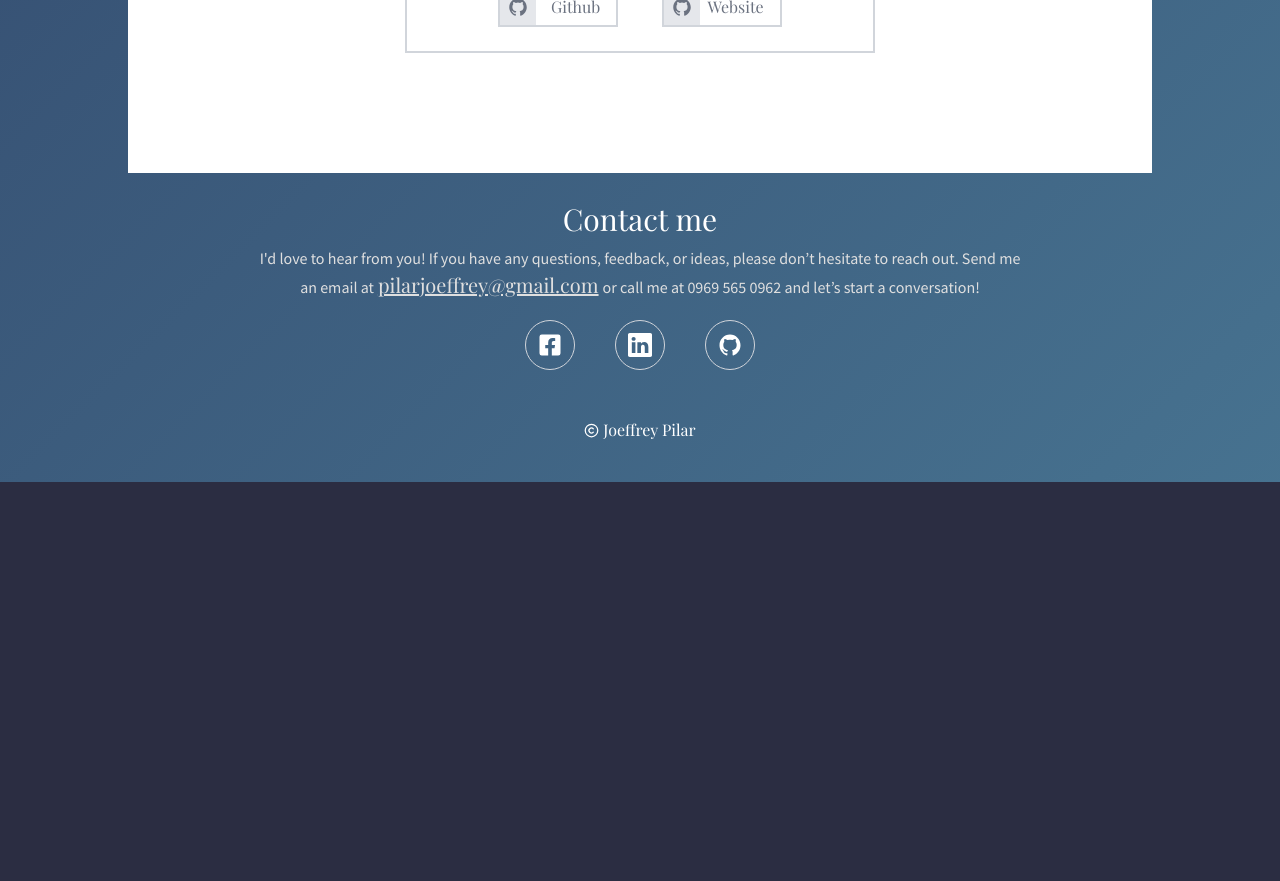
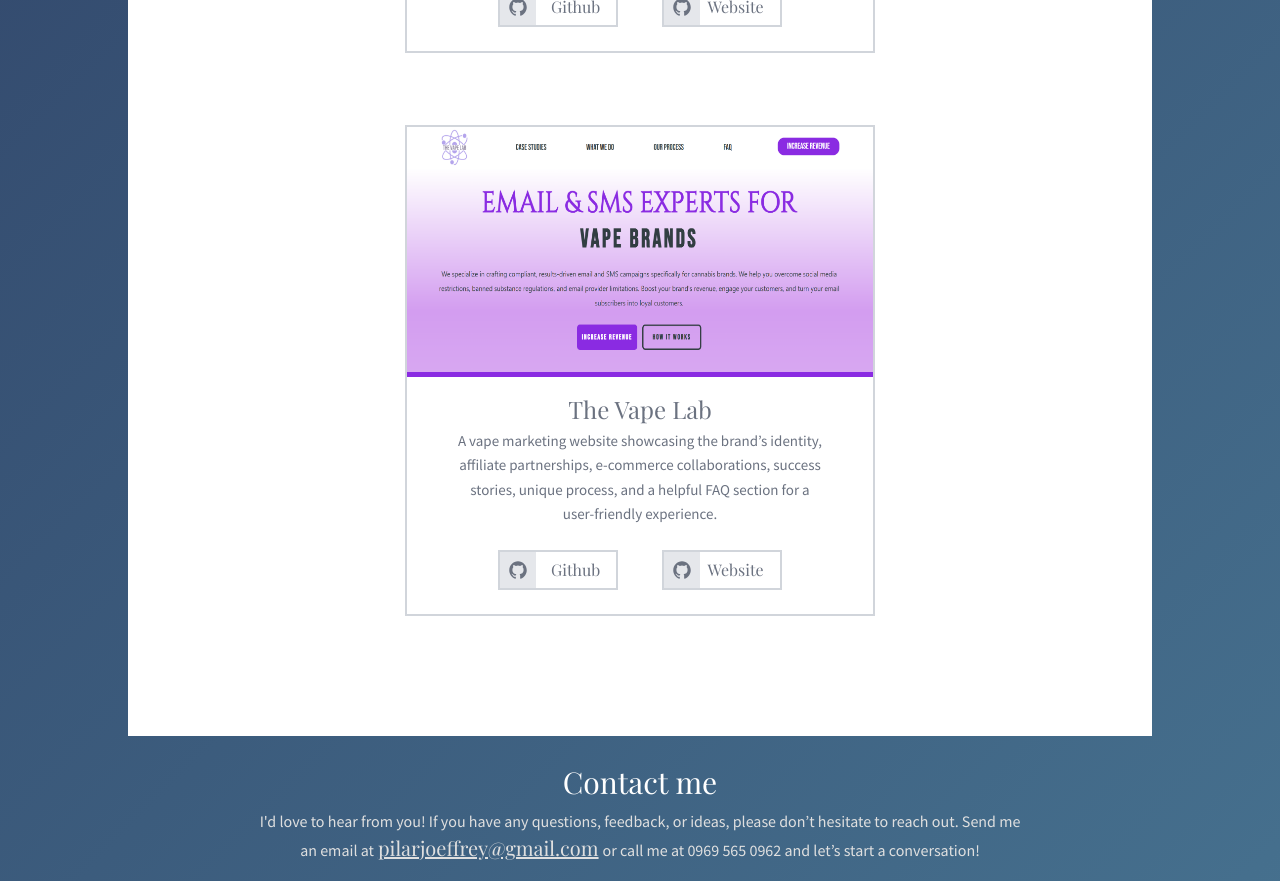
Before and after one commit to jfreepilar/web-portfolio, a React (Vite) app: page / in a window 1280 px wide. Shown: the part 5220-6101 px from the top of the page. Before the commit the page ends 5702 px from the top, so only its background shows below. Built offline with nearby package versions, Linux system fonts and the light colour scheme; a web font is replaced by a local one.

Commit message:
feat: update Project component and add PNG file to assets folder

```diff
--- a/src/Components/Main/Project.jsx
+++ b/src/Components/Main/Project.jsx
@@ -19,7 +19,13 @@
      codeOnGithub: 'https://github.com/jfreepilar/react-recipe-app',
      githubPages: 'https://jfreepilar.github.io/react-recipe-app/',
      description: 'Key functionalities include searching for specific recipes, displaying recipes by categories, and toggling the visibility of ingredients and instructions. It was built using React (JSX, React Hooks, React Router, and useReducer)'
-    }
+    },
+    {name: 'The Vape Lab', borderColor: 'border-blueViolet', image: 'assets/the-vape-lab-screen-shot.png', alt: 'Recipe Web App',
+      codeOnGithub: 'https://github.com/jfreepilar/the-vape-lab',
+      githubPages: 'https://jfreepilar.github.io/the-vape-lab/',
+      description: 'A vape marketing website showcasing the brand’s identity, affiliate partnerships, e-commerce collaborations, success stories, unique process, and a helpful FAQ section for a user-friendly experience.'
+     }
+
   ];
 
   return (
--- a/tailwind.config.js
+++ b/tailwind.config.js
@@ -14,6 +14,7 @@
         deepBlue : '#0E2442',
         tomato: '#ff6347',
         purple: '#7952B3',
+        blueViolet: '#8a2be2',
       },
       screens: {
         'max-xl' : { 'max': '1050px' },
```
Also changed, not shown: public/assets/the-vape-lab-screen-shot.png (added).
